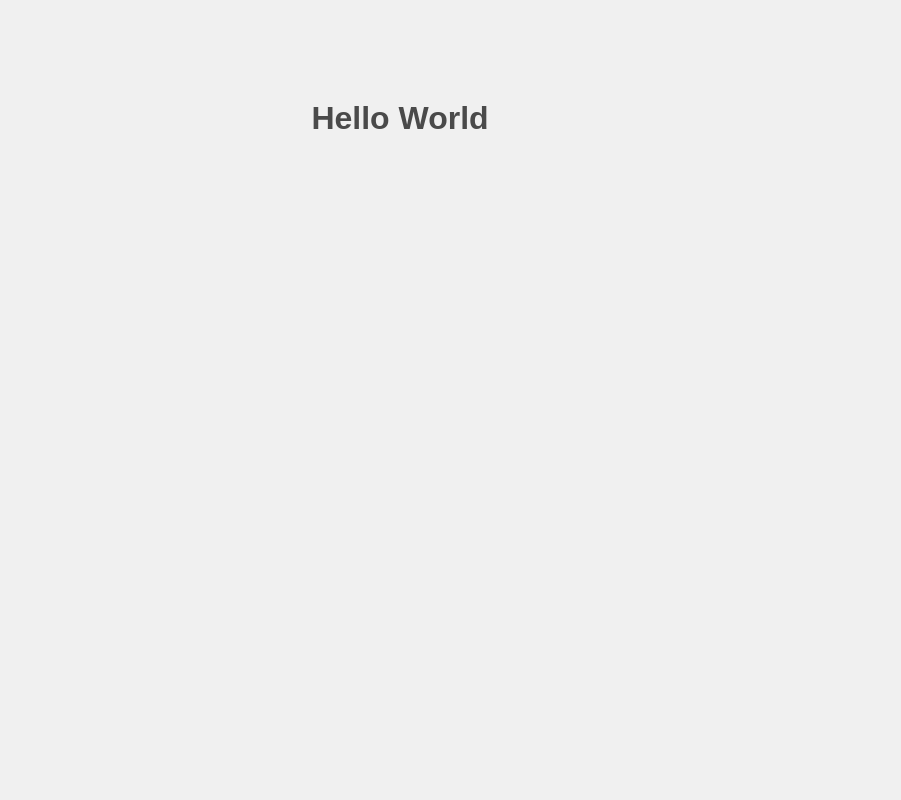
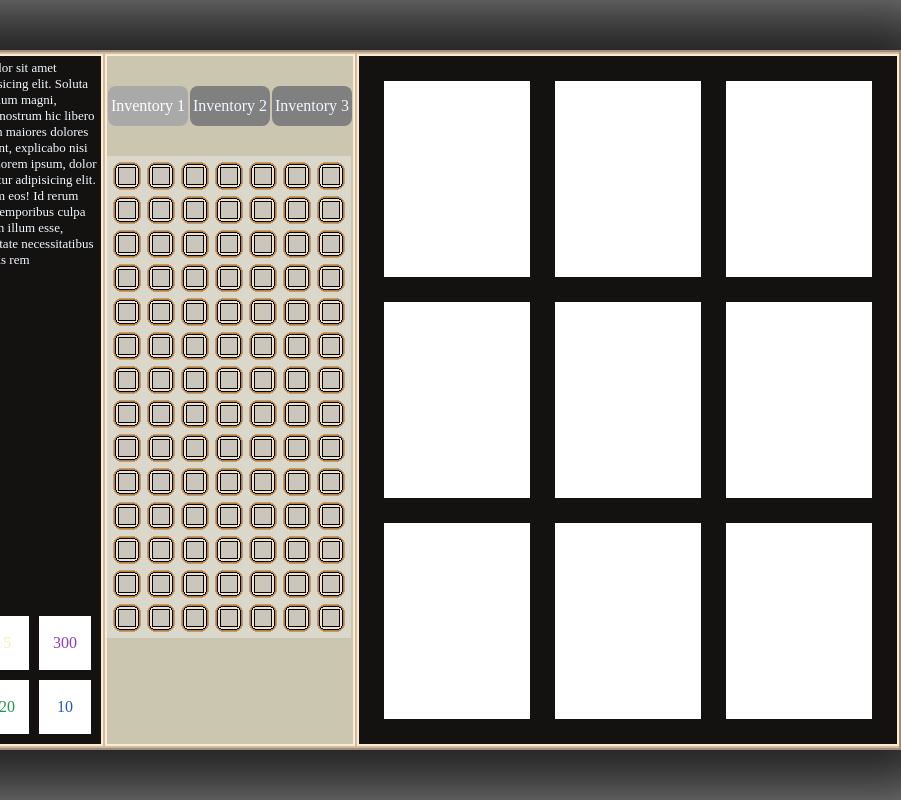
Before and after one commit to ivanmileyko500-web/GameProject, an Electron app: page src/ui/index.html in a window 800 px wide. Shown: the whole page, 901 px wide, since content can reach past the window. Drawn offline with Linux system fonts and the light colour scheme.

Commit message:
Добавил метод скрытия для инвентаря. Накидал примерный макет окна базы игрока. Нарисовал слот инвентаря

```diff
--- a/src/ui/index.html
+++ b/src/ui/index.html
@@ -1,21 +1,30 @@
 <!DOCTYPE html>
-<html lang="ru">
+<html lang="en">
 <head>
-  <meta charset="UTF-8" />
-  <meta name="viewport" content="width=device-width, initial-scale=1.0"/>
-  <style>
-    body {
-      font-family: Arial, sans-serif;
-      text-align: center;
-      margin-top: 100px;
-      background: #f0f0f0;
-    }
-    h1 {
-      color: #4a4a4a;
-    }
-  </style>
+    <meta charset="UTF-8">
+    <meta name="viewport" content="width=device-width, initial-scale=1.0">
+    <link rel="stylesheet" href="styleBasic.css">
+    <link rel="stylesheet" href="styleIndex.css">
+    <title>Document</title>
 </head>
 <body>
-  <h1>Hello World</h1>
+    <main id="main" class="border1 main">
+        <div id="column1" class="border3">
+            <div id="column1-container1" class="container">
+                <!-- Описание -->
+                Lorem, ipsum dolor sit amet consectetur adipisicing elit. Soluta ex, fuga praesentium magni, aliquam veritatis nostrum hic libero similique aperiam maiores dolores iusto inventore sint, explicabo nisi ut vero officiis! Lorem ipsum, dolor sit amet consectetur adipisicing elit. Laboriosam, illum eos! Id rerum molestiae libero temporibus culpa at similique ipsam illum esse, itaque cum voluptate necessitatibus debitis perspiciatis rem dignissimos?
+            </div>
+            <div id="column1-container2" class="container">
+                <!-- Ресурсы -->
+            </div>
+        </div>
+        <div id="column2" class="border3">
+            <!-- Геном -->
+        </div>
+        <div id="column3" class="border3">
+            <!-- Интерактивные сущности -->
+        </div>
+    </main>
 </body>
+<script src="script.js" type="module"></script>
 </html>
--- a/src/ui/modules/DragAndDrop.js
+++ b/src/ui/modules/DragAndDrop.js
@@ -308,6 +308,10 @@ class Inventory extends InteractiveAreaCreationTools {
     render(container) {
         this.interactiveArea.render(container);
     }
+
+    remove() {
+        this.interactiveArea.remove();
+    }
 }
 
 class Item {
--- /dev/null
+++ b/src/ui/script.js
@@ -0,0 +1,205 @@
+import {InventoryDragManager, Inventory, Item} from './modules/DragAndDrop.js';
+import InteractiveAreaCreationTools from './modules/InteractiveAreaCreationTools.js';
+
+class MultiInventory {
+    static switchButtonBackgroundColor = 'grey';
+    static switchButtonBackgroundColorActive = 'darkgrey';
+    static switchButtonTextColor = 'aliceblue';
+    static switchButtonTextColorActive = 'white';
+
+    static createSwitchButton(text) {
+        const switchButton = document.createElement('div');
+        switchButton.style.width = '80px';
+        switchButton.style.height = '40px';
+        switchButton.style.cursor = 'pointer';
+        switchButton.style.borderRadius = '8px';
+        switchButton.style.backgroundColor = this.switchButtonBackgroundColor;
+        switchButton.style.display = 'flex';
+        switchButton.style.justifyContent = 'center';
+        switchButton.style.alignItems = 'center';
+        switchButton.style.color = this.switchButtonTextColor;
+        switchButton.style.transition = 'background-color 0.3s ease-in-out, color 0.3s ease-in-out';
+        switchButton.textContent = text;
+        switchButton.dataset.type = 'switchButton';
+        return switchButton;
+    }
+
+    constructor() {
+        this.container = document.createElement('div');
+        this.switchButtonsContainer = document.createElement('div');
+        this.inventories = {};
+        this.switchButtons = {};
+        this.currentInventoryId = null;
+
+        this.init();
+    }
+
+    init() {
+        this.container.style.width = '100%';
+        this.container.style.height = '100%';
+        this.container.style.display = 'flex';
+        this.container.style.flexDirection = 'column';
+
+        this.switchButtonsContainer.style.display = 'flex';
+        this.switchButtonsContainer.style.justifyContent = 'space-around';
+        this.switchButtonsContainer.style.alignItems = 'center';
+        this.switchButtonsContainer.style.width = '100%';
+        this.switchButtonsContainer.style.height = '100px';
+        this.switchButtonsContainer.style.backgroundColor = 'rgb(202, 198, 176)';
+
+        this.switchButtonsContainer.addEventListener('click', (event) => {
+            if (event.target.dataset.type === 'switchButton') {
+                this.removeCurrentInventory();
+                this.currentInventoryId = event.target.dataset.inventoryId;
+                this.renderCurrentInventory();
+            }
+        });
+
+        this.container.appendChild(this.switchButtonsContainer);
+    }
+
+    addInventory(switchButtonText, inventory) {
+        this.inventories[inventory.id] = inventory;
+        this.switchButtons[inventory.id] = MultiInventory.createSwitchButton(switchButtonText);
+        this.switchButtons[inventory.id].dataset.inventoryId = inventory.id;
+        this.switchButtonsContainer.appendChild(this.switchButtons[inventory.id]);
+    }
+
+    renderCurrentInventory() {
+        this.switchButtons[this.currentInventoryId].style.backgroundColor = MultiInventory.switchButtonBackgroundColorActive;
+        this.switchButtons[this.currentInventoryId].style.color = MultiInventory.switchButtonTextColorActive;
+        this.inventories[this.currentInventoryId].render(this.container);
+    }
+
+    removeCurrentInventory() {
+        this.switchButtons[this.currentInventoryId].style.backgroundColor = MultiInventory.switchButtonBackgroundColor;
+        this.switchButtons[this.currentInventoryId].style.color = MultiInventory.switchButtonTextColor;
+        this.inventories[this.currentInventoryId].remove();
+    }
+
+    render(container) {
+        const inventoryIds = Object.keys(this.inventories)
+        if (inventoryIds.length > 0) {
+            this.currentInventoryId = inventoryIds[0];
+        } else {
+            throw new Error('Can\'t render MultiInventory because there are no inventories');
+        }
+        container.appendChild(this.container);
+        this.renderCurrentInventory();
+    }
+}
+
+
+const resourcesContainer = document.createElement('div');
+resourcesContainer.style.width = '100%';
+resourcesContainer.style.height = '100%';
+resourcesContainer.style.display = 'grid';
+resourcesContainer.style.gridTemplateColumns = 'repeat(3, 1fr)';
+resourcesContainer.style.gridTemplateRows = 'repeat(2, 1fr)';
+resourcesContainer.style.gap = '10px';
+resourcesContainer.style.padding = '10px';
+
+const resourcesHtml = {};
+resourcesHtml.gold = document.createElement('div');
+resourcesHtml.gold.style.color = 'rgb(255, 215, 0)';
+resourcesHtml.glory = document.createElement('div');
+resourcesHtml.glory.style.color = 'rgb(250, 240, 180)';
+resourcesHtml.biomass = document.createElement('div');
+resourcesHtml.biomass.style.color = 'rgb(140, 60, 190)';
+resourcesHtml.hemosine = document.createElement('div');
+resourcesHtml.hemosine.style.color = 'rgb(178, 34, 55)';
+resourcesHtml.dermalit = document.createElement('div');
+resourcesHtml.dermalit.style.color = 'rgb(34, 150, 80)';
+resourcesHtml.nucleus = document.createElement('div');
+resourcesHtml.nucleus.style.color = 'rgb(40, 90, 180)';
+for (let resourceName in resourcesHtml) {
+    resourcesContainer.appendChild(resourcesHtml[resourceName]);
+    resourcesHtml[resourceName].style.width = '100%';
+    resourcesHtml[resourceName].style.height = '100%';
+    resourcesHtml[resourceName].style.backgroundColor = 'white';
+    resourcesHtml[resourceName].style.display = 'flex';
+    resourcesHtml[resourceName].style.justifyContent = 'center';
+    resourcesHtml[resourceName].style.alignItems = 'center';
+}
+
+const resources = {
+    resourcesContainer: resourcesContainer,
+    resourcesHtml: resourcesHtml,
+
+    render(container) {
+        container.appendChild(this.resourcesContainer);
+    },
+    setResource(resourceName, count) {
+        this.resourcesHtml[resourceName].textContent = count;
+    }
+}
+
+resources.setResource('gold', 100);
+resources.setResource('glory', 15);
+resources.setResource('biomass', 300);
+resources.setResource('hemosine', 70);
+resources.setResource('dermalit', 120);
+resources.setResource('nucleus', 10);
+resources.render(document.getElementById('column1-container2'));
+
+const slotExample = document.createElement('div');
+slotExample.style.width = '28px';
+slotExample.style.height = '28px';
+slotExample.style.backgroundImage = 'url("images/slot.png")';
+slotExample.style.padding = '6px';
+
+const manager = InventoryDragManager.getInstance('mousedown');
+const genomContainer = document.getElementById('column2');
+
+const invMesh1 = Inventory.createInventoryUI(14, 7, slotExample);
+const inventory1 = new Inventory(manager, invMesh1);
+const invMesh2 = Inventory.createInventoryUI(15, 7, slotExample);
+const inventory2 = new Inventory(manager, invMesh2);
+const invMesh3 = Inventory.createInventoryUI(10, 7, slotExample);
+const inventory3 = new Inventory(manager, invMesh3);
+const multiInventory = new MultiInventory();
+multiInventory.addInventory('Inventory 1', inventory1);
+multiInventory.addInventory('Inventory 2', inventory2);
+multiInventory.addInventory('Inventory 3', inventory3);
+multiInventory.render(genomContainer);
+
+
+const entitiesContainer = document.createElement('div');
+entitiesContainer.style.width = '100%';
+entitiesContainer.style.height = '100%';
+entitiesContainer.style.display = 'grid';
+entitiesContainer.style.gridTemplateColumns = 'repeat(3, 1fr)';
+entitiesContainer.style.gridTemplateRows = 'repeat(3, 1fr)';
+entitiesContainer.style.gap = '25px';
+entitiesContainer.style.padding = '25px';
+
+const entitiesHtml = {};
+entitiesHtml.biomassFabricator = InteractiveAreaCreationTools.createInteractiveContainer('div');
+entitiesHtml.biomassFabricator.dataset.id = 'biomassFabricator';
+entitiesHtml.entity2 = InteractiveAreaCreationTools.createInteractiveContainer('div');
+entitiesHtml.entity2.dataset.id = 'entity2';
+entitiesHtml.entity3 = InteractiveAreaCreationTools.createInteractiveContainer('div');
+entitiesHtml.entity3.dataset.id = 'entity3';
+entitiesHtml.entity4 = InteractiveAreaCreationTools.createInteractiveContainer('div');
+entitiesHtml.entity4.dataset.id = 'entity4';
+entitiesHtml.entity5 = InteractiveAreaCreationTools.createInteractiveContainer('div');
+entitiesHtml.entity5.dataset.id = 'entity5';
+entitiesHtml.entity6 = InteractiveAreaCreationTools.createInteractiveContainer('div');
+entitiesHtml.entity6.dataset.id = 'entity6';
+entitiesHtml.entity7 = InteractiveAreaCreationTools.createInteractiveContainer('div');
+entitiesHtml.entity7.dataset.id = 'entity7';
+entitiesHtml.entity8 = InteractiveAreaCreationTools.createInteractiveContainer('div');
+entitiesHtml.entity8.dataset.id = 'entity8';
+entitiesHtml.entity9 = InteractiveAreaCreationTools.createInteractiveContainer('div');
+entitiesHtml.entity9.dataset.id = 'entity9';
+
+for (let entityName in entitiesHtml) {
+    entitiesContainer.appendChild(entitiesHtml[entityName]);
+    entitiesHtml[entityName].style.width = '100%';
+    entitiesHtml[entityName].style.height = '100%';
+    entitiesHtml[entityName].style.backgroundColor = 'white';
+}
+
+const entitiesInteractiveArea = InteractiveAreaCreationTools.createInteractiveArea(entitiesContainer);
+entitiesInteractiveArea.clickCallback = (element) => console.log(element.dataset.id);
+entitiesInteractiveArea.render(document.getElementById('column3'));
--- /dev/null
+++ b/src/ui/styleBasic.css
@@ -0,0 +1,34 @@
+:root {
+    --border-size: 2px;
+    --border1-color: rgb(159, 140, 121);
+    --border2-color: rgb(206, 187, 164);
+    --border3-color: rgb(255, 235, 209);
+}
+
+* {
+	margin: 0;
+	padding: 0;
+	box-sizing: border-box;
+}
+
+body{
+    width: 100vw;
+    height: 100vh;
+    display: flex;
+    justify-content: center;
+    align-items: center;
+    background-color: rgb(128, 128, 128);
+    overflow: hidden;
+}
+
+.border1 {
+    border: var(--border-size) solid var(--border1-color);
+    background-color: var(--border2-color);
+    box-shadow: 0px 0px 60px 40px #202020;
+}
+
+.border3{
+    margin-top: var(--border-size);
+    margin-left: var(--border-size);
+    border: var(--border-size) solid var(--border3-color);
+}
--- /dev/null
+++ b/src/ui/styleIndex.css
@@ -0,0 +1,48 @@
+.main{
+    display: flex;
+    flex-direction: row;
+    width: 1004px;
+    height: 700px;
+}
+
+.container{
+    background-color: aliceblue;
+    display: flex;
+    align-items: center;
+    justify-content: center;
+}
+
+#column1{
+    width: 200px;
+    display: flex;
+    flex-direction: column;
+    margin-bottom: 2px;
+}
+#column1-container1{
+    display: inline;
+    height: 80%;
+    font-size: small;
+    padding: 4px;
+    background-color: rgba(0, 0, 0, 0.9);
+    color: aliceblue;
+}
+#column1-container2{
+    height: 20%;
+    background-color: rgba(0, 0, 0, 0.9);
+}
+
+#column2{
+    width: 250px;
+    display: flex;
+    align-items: center;
+    justify-content: center;
+    background-color: rgb(202, 198, 176);
+    margin-bottom: 2px;
+    /* background-color: rgb(204, 202, 191); */
+}
+
+#column3{
+    width: 542px;
+    margin-bottom: 2px;
+    background-color: rgba(0, 0, 0, 0.9);
+}
```
Also changed, not shown: src/ui/images/slot.png (added).
